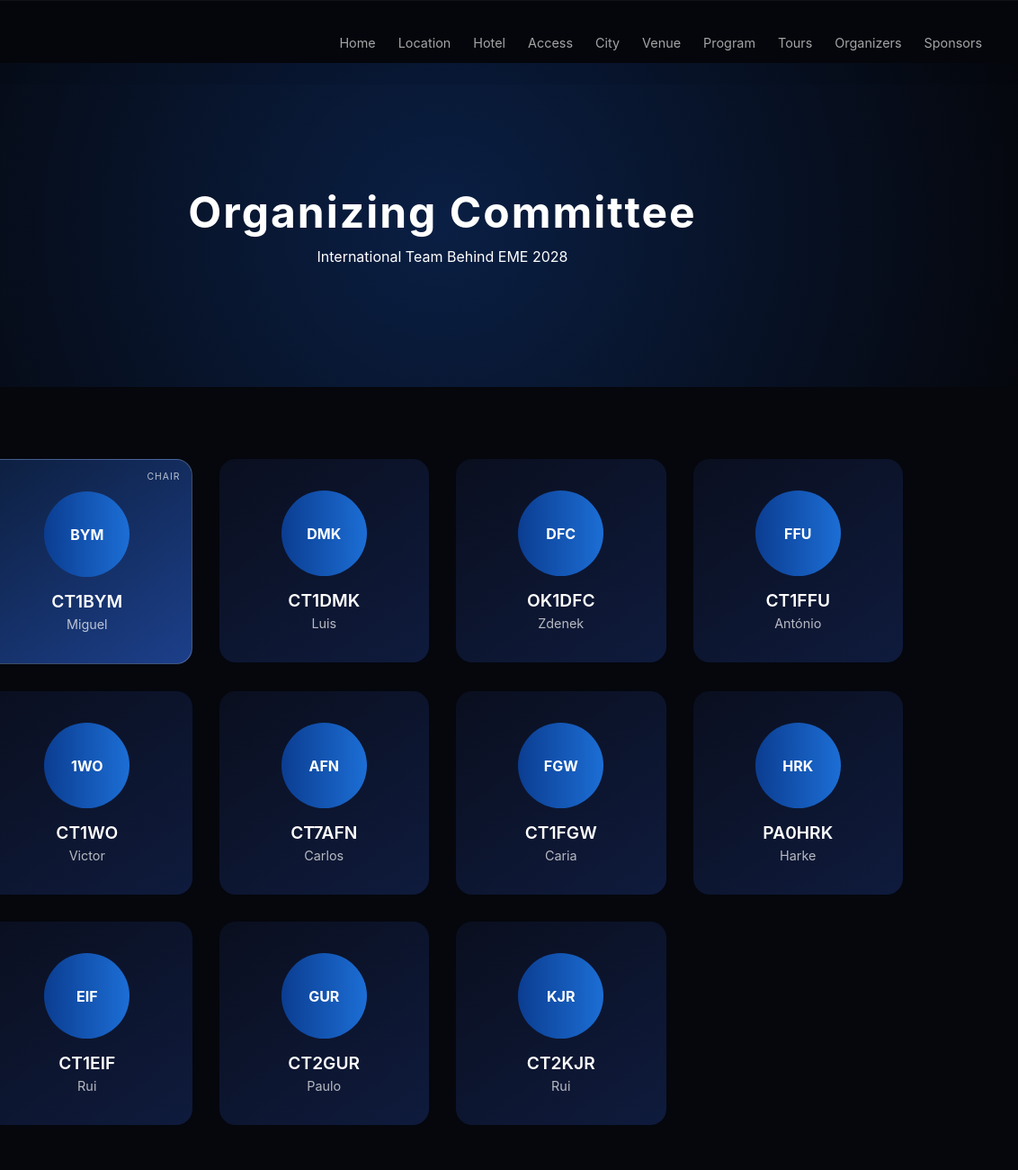
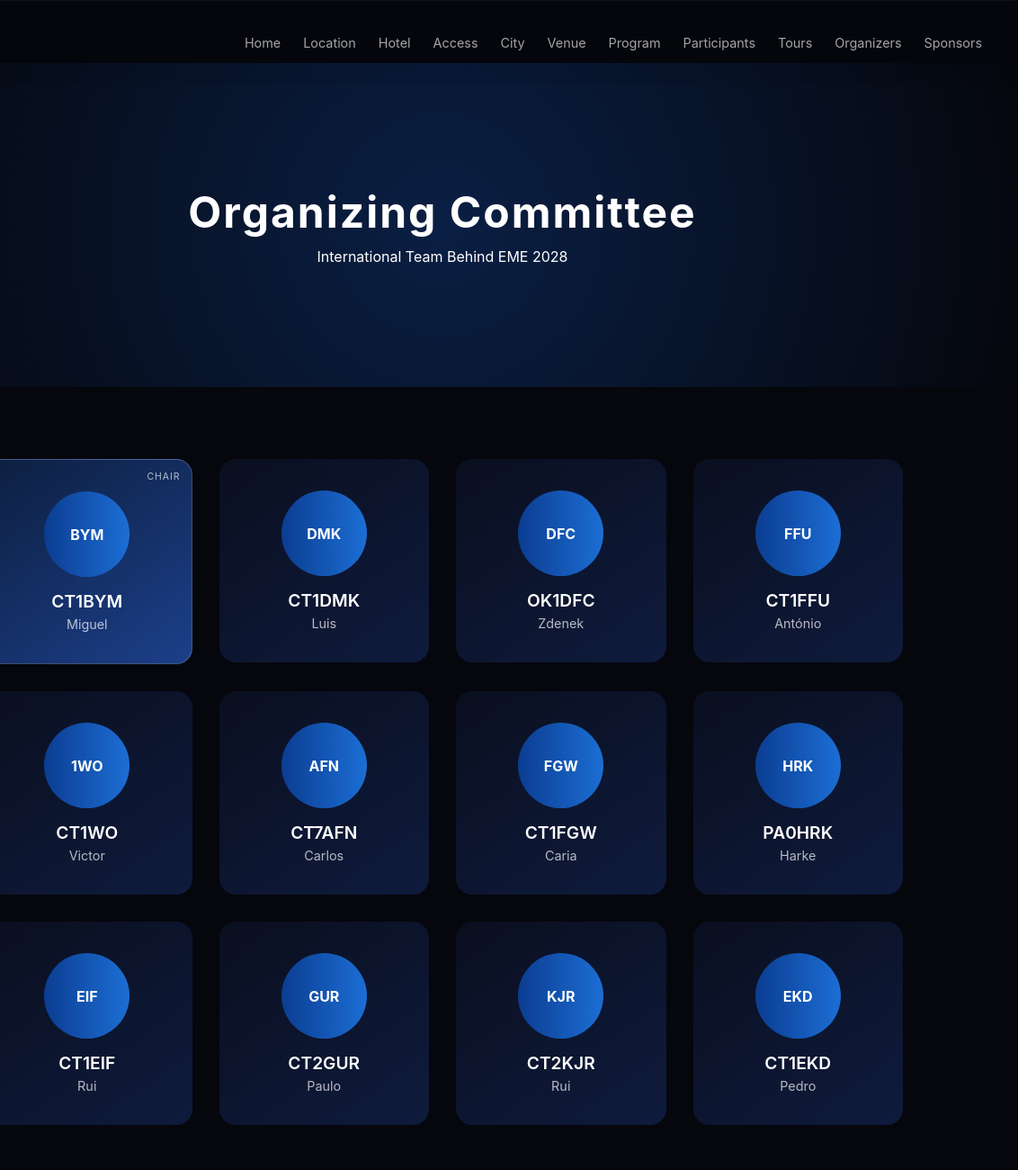
Before and after one commit to CT1BYM/eme2008-site, a plain HTML site: page organizers.html in a window 1280 px wide. Shown: the top 1300 px of the page at 90% size, 148-1280 px from the left. Drawn offline with Linux system fonts and the light colour scheme.

Commit message:
Add files via upload

```diff
--- a/organizers.html
+++ b/organizers.html
@@ -270,6 +270,7 @@ header {
     <a href="city.html">City</a>
     <a href="venue.html">Venue</a>
     <a href="program.html">Program</a>
+    <a href="participants.html">Participants</a>
     <a href="tours.html">Tours</a>
     <a href="organizers.html">Organizers</a>
     <a href="sponsors.html">Sponsors</a>
@@ -310,7 +311,8 @@ header {
         ["PA0HRK","Harke"],
         ["CT1EIF","Rui"],
         ["CT2GUR","Paulo"],
-        ["CT2KJR","Rui"]
+        ["CT2KJR","Rui"],
+        ["CT1EKD","Pedro"]
       ];
 
       const grid = document.getElementById("grid");
```
Also changed, not shown: participants.json (+4 -3 lines).
